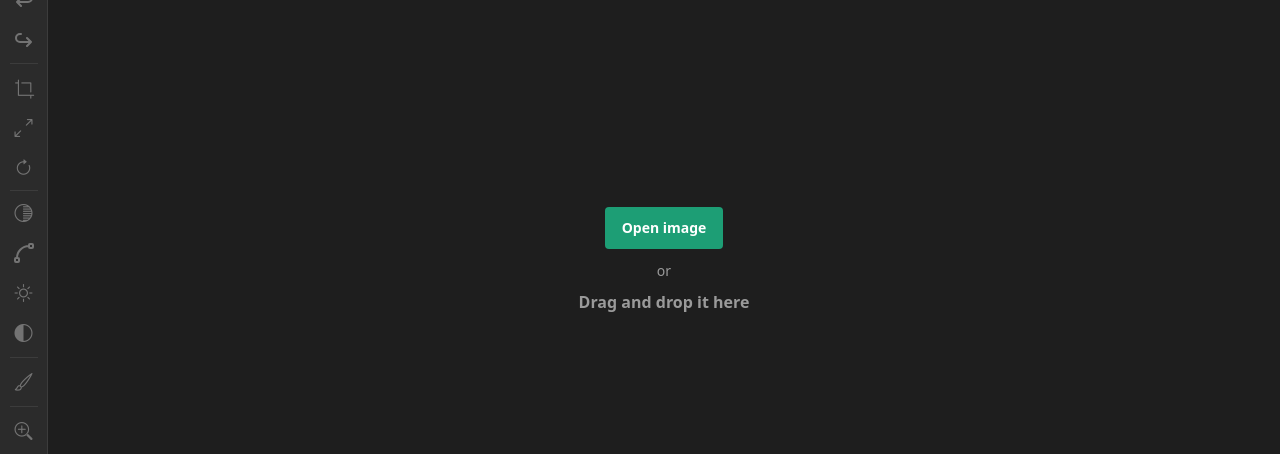
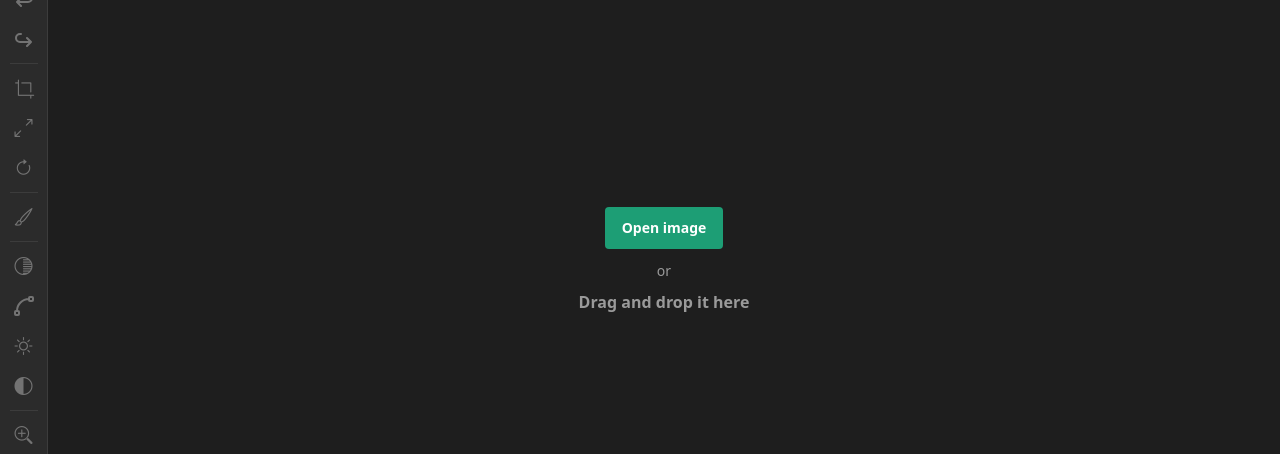
Before and after one commit to larsliin/imageEditor, a Vue app: page / in a window 1280 px wide. Shown: the part 164-618 px from the top of the page. Built offline with nearby package versions, Linux system fonts and the light colour scheme.

Commit message:
Refactor tool definitions and enhance brush controls with focus management

```diff
--- a/src/components/bascomponents/BaseRangeInput.vue
+++ b/src/components/bascomponents/BaseRangeInput.vue
@@ -1,9 +1,12 @@
 <script setup lang="ts">
-    import { useAttrs } from 'vue';
+    import { useAttrs, useTemplateRef } from 'vue';
     import '@/assets/range-slider.css';
 
     const model = defineModel<number>();
     const attrs = useAttrs();
+    const input = useTemplateRef<HTMLInputElement>('input');
+
+    defineExpose({ focus: () => input.value?.focus() });
 
     function updateValue(event: Event) {
         if ('value' in attrs) return;
@@ -12,5 +15,5 @@
 </script>
 
 <template>
-    <input type="range" :value="model" @input="updateValue" />
+    <input ref="input" type="range" :value="model" @input="updateValue" />
 </template>
--- a/src/components/editor/chrome/EditorToolGroups.vue
+++ b/src/components/editor/chrome/EditorToolGroups.vue
@@ -1,5 +1,5 @@
 <script setup lang="ts">
-    import { EDIT_TOOLS, PAINT_TOOLS, PAN_TOOL, type ToolId } from '@/types/editor';
+    import { ADJUSTMENT_TOOLS, PAINT_TOOLS, PAN_TOOL, TRANSFORM_TOOLS, type ToolId } from '@/types/editor';
     import CurvesIcon from '@/components/editor/icons/CurvesIcon.vue';
     import PanIcon from '@/components/editor/icons/PanIcon.vue';
     import BaseButton from '@/components/bascomponents/BaseButton.vue';
@@ -18,13 +18,21 @@
         'zoom-in': []
         'zoom-out': []
     }>();
+
+    const TOOL_GROUPS = [
+        { label: 'Transform tools', tools: TRANSFORM_TOOLS },
+        { label: 'Paint tools', tools: PAINT_TOOLS },
+        { label: 'Adjustment tools', tools: ADJUSTMENT_TOOLS },
+    ] as const;
 </script>
 
 <template>
     <div class="tool-groups" :class="`tool-groups--${layout}`">
-        <div class="tool-group tool-group--edit" role="group" aria-label="Edit tools">
-            <template v-for="tool in EDIT_TOOLS" :key="tool.id">
+        <template v-for="group in TOOL_GROUPS" :key="group.label">
+            <div class="tool-group" role="group" :aria-label="group.label">
                 <BaseButton
+                    v-for="tool in group.tools"
+                    :key="tool.id"
                     variant="tool"
                     :class="{ 'is-active': activeTool === tool.id }"
                     :aria-pressed="activeTool === tool.id"
@@ -36,29 +44,10 @@
                     <CurvesIcon v-if="tool.id === 'curves'" />
                     <i v-else class="bi" :class="tool.icon" aria-hidden="true"></i>
                 </BaseButton>
-                <hr v-if="tool.id === 'rotate'" class="separator" />
-            </template>
-        </div>
+            </div>
 
-        <hr class="separator" />
-
-        <div class="tool-group tool-group--paint" role="group" aria-label="Paint tools">
-            <template v-for="tool in PAINT_TOOLS" :key="tool.id">
-                <BaseButton
-                    variant="tool"
-                    :class="{ 'is-active': activeTool === tool.id }"
-                    :aria-pressed="activeTool === tool.id"
-                    :aria-label="tool.label"
-                    :title="tool.label"
-                    :disabled="!hasImage || busy"
-                    @click="emit('select-tool', tool.id)"
-                >
-                    <i class="bi" :class="tool.icon" aria-hidden="true"></i>
-                </BaseButton>
-            </template>
-        </div>
-
-        <hr class="separator" />
+            <hr class="separator" />
+        </template>
 
         <div class="tool-group" role="group" aria-label="View tools">
             <BaseButton
--- a/src/components/editor/controls/BrushControls.vue
+++ b/src/components/editor/controls/BrushControls.vue
@@ -1,4 +1,5 @@
 <script setup lang="ts">
+    import { nextTick, onBeforeUnmount, onMounted, useTemplateRef } from 'vue';
     import FloatingToolbar from '../chrome/FloatingToolbar.vue';
     import BaseButton from '@/components/bascomponents/BaseButton.vue';
     import BaseNumberInput from '@/components/bascomponents/BaseNumberInput.vue';
@@ -17,6 +18,21 @@
         apply: []
         cancel: []
     }>();
+
+    const thicknessSlider = useTemplateRef<InstanceType<typeof BaseRangeInput>>('thicknessSlider');
+    let previousFocus: HTMLElement | null = null;
+
+    // Moving focus off the tool button keeps Enter from toggling the tool closed; only a focused Apply submits.
+    onMounted(() => {
+        previousFocus = document.activeElement instanceof HTMLElement ? document.activeElement : null;
+        thicknessSlider.value?.focus();
+    });
+
+    onBeforeUnmount(() => {
+        void nextTick(() => {
+            if (previousFocus?.isConnected) previousFocus.focus();
+        });
+    });
 
     function updateSetting<K extends keyof BrushSettings>(key: K, value: BrushSettings[K]) {
         const settings = { ...props.settings, [key]: value };
@@ -42,6 +58,7 @@
                         <label class="brush-control__slider">
                             <span>Thickness</span>
                             <BaseRangeInput
+                                ref="thicknessSlider"
                                 :model-value="settings.thickness"
                                 aria-label="Brush thickness slider"
                                 min="1"
@@ -61,6 +78,7 @@
                                 required
                                 @input="updateSetting('thickness', ($event.target as HTMLInputElement).valueAsNumber)"
                                 @blur="commitThickness"
+                                @keydown.enter.prevent
                             />
                             px
                         </label>
--- a/src/types/editor.ts
+++ b/src/types/editor.ts
@@ -15,18 +15,23 @@ export interface ImageInfo {
     exportMimeType: ExportMimeType
 }
 
-export const EDIT_TOOLS: readonly ToolDefinition[] = [
+export const TRANSFORM_TOOLS: readonly ToolDefinition[] = [
     { id: 'crop', label: 'Crop', icon: 'bi-crop' },
     { id: 'resize', label: 'Resize', icon: 'bi-arrows-angle-expand' },
     { id: 'rotate', label: 'Rotate image', icon: 'bi-arrow-clockwise' },
+];
+
+export const PAINT_TOOLS: readonly ToolDefinition[] = [
+    { id: 'brush', label: 'Brush', icon: 'bi-brush' },
+];
+
+export const ADJUSTMENT_TOOLS: readonly ToolDefinition[] = [
     { id: 'levels', label: 'Levels', icon: 'bi-shadows' },
     { id: 'curves', label: 'Curves', icon: 'bi-bezier' },
     { id: 'brightness-contrast', label: 'Brightness/Contrast', icon: 'bi-sun' },
     { id: 'color-mode', label: 'Color mode', icon: 'bi-circle-half' },
 ];
 
-export const PAINT_TOOLS: readonly ToolDefinition[] = [
-    { id: 'brush', label: 'Brush', icon: 'bi-brush' },
-];
+export const EDIT_TOOLS: readonly ToolDefinition[] = [...TRANSFORM_TOOLS, ...ADJUSTMENT_TOOLS];
 
 export const PAN_TOOL: ToolDefinition = { id: 'pan', label: 'Pan', icon: 'bi-arrows-move' };
```
